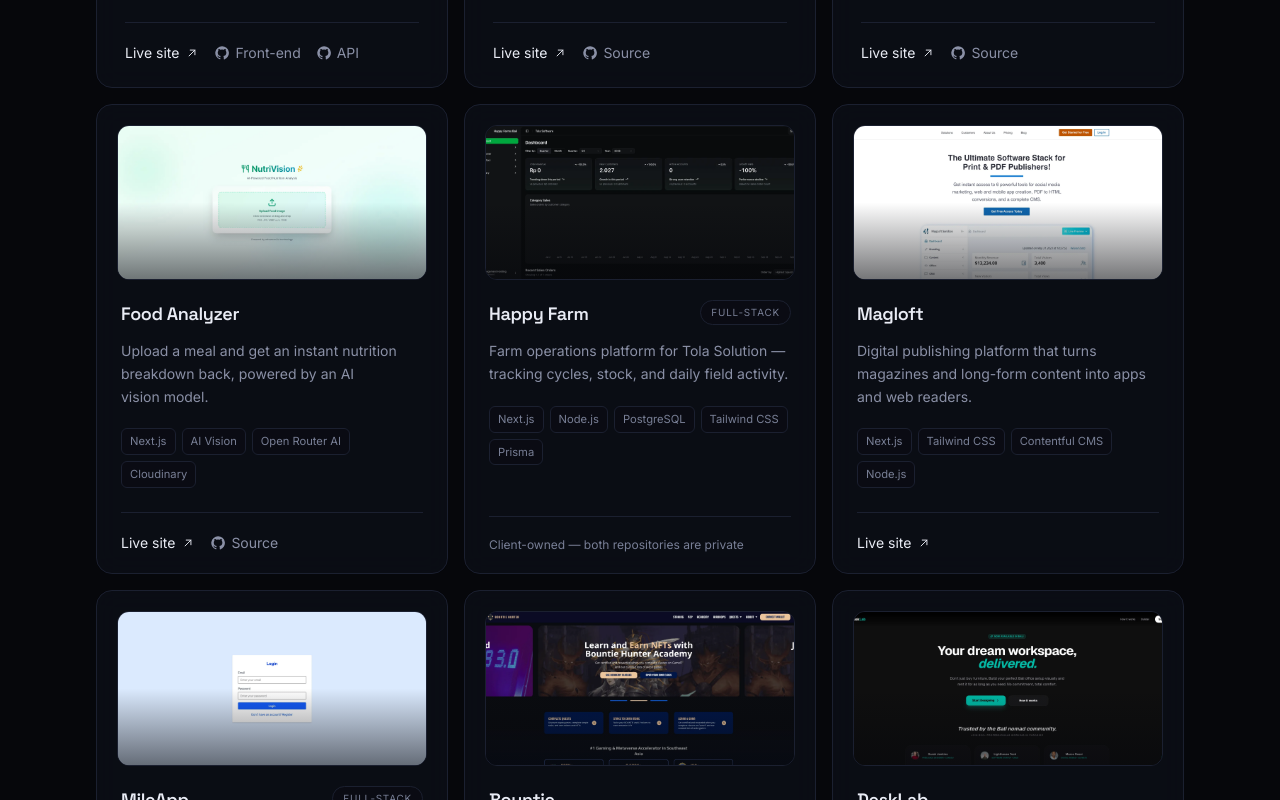
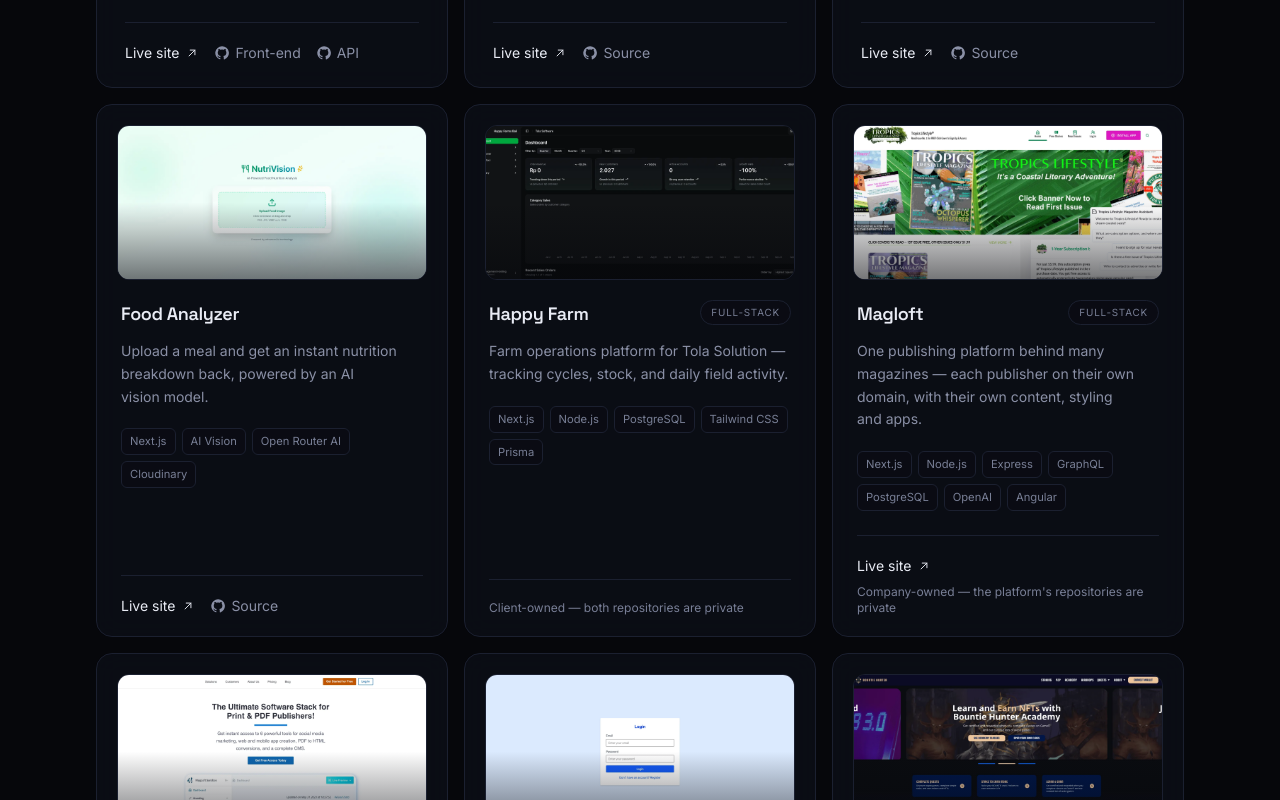
Before and after one commit to edwinsatya/portfolio-v2, a Next.js app: page / in a window 1280 px wide. Shown: the part 3500-4300 px from the top of the page. Built offline with nearby package versions, Linux system fonts and the light colour scheme; no server answers.

Commit message:
fix: syncron project and fix scroll behavior

```diff
--- a/src/app/layout.tsx
+++ b/src/app/layout.tsx
@@ -72,6 +72,14 @@ export default function RootLayout({
     <html
       lang="en"
       className={`${display.variable} ${body.variable} h-full antialiased`}
+      // `globals.css` sets `scroll-behavior: smooth` on <html> for the nav's
+      // section links. Next 16 no longer suppresses that during route
+      // transitions unless asked, and warns when it finds smooth scrolling it
+      // isn't managing. This is a one-page site, so there's little for the
+      // override to do — but it's what the framework asks for, and it keeps a
+      // route change (or a return from /not-found) starting at the top rather
+      // than gliding there.
+      data-scroll-behavior="smooth"
     >
       <body className="min-h-full">
         {/* Reveal-on-scroll starts hidden and is unhidden by JS. With scripting
--- a/src/content/profile.ts
+++ b/src/content/profile.ts
@@ -273,10 +273,30 @@ export const projects: Project[] = [
   },
   {
     slug: "magloft",
-    image: "magloft.webp",
+    image: "magloft-app.webp",
     name: "Magloft",
     blurb:
-      "Digital publishing platform that turns magazines and long-form content into apps and web readers.",
+      "One publishing platform behind many magazines — each publisher on their own domain, with their own content, styling and apps.",
+    stack: [
+      "Next.js",
+      "Node.js",
+      "Express",
+      "GraphQL",
+      "PostgreSQL",
+      "OpenAI",
+      "Angular",
+    ],
+    live: "https://www.magloft.com",
+    fullstack: true,
+    sourceNote: "Company-owned — the platform's repositories are private",
+    needsReview: true,
+  },
+  {
+    slug: "magloft-web",
+    image: "magloft.webp",
+    name: "Magloft Web",
+    blurb:
+      "The platform's own site — solutions, pricing and the blog, run out of a CMS so marketing can change it without a deploy.",
     stack: ["Next.js", "Tailwind CSS", "Contentful CMS", "Node.js"],
     live: "https://www.magloft.com",
     needsReview: true,
```
Also changed, not shown: public/projects/magloft-app.webp (added).
